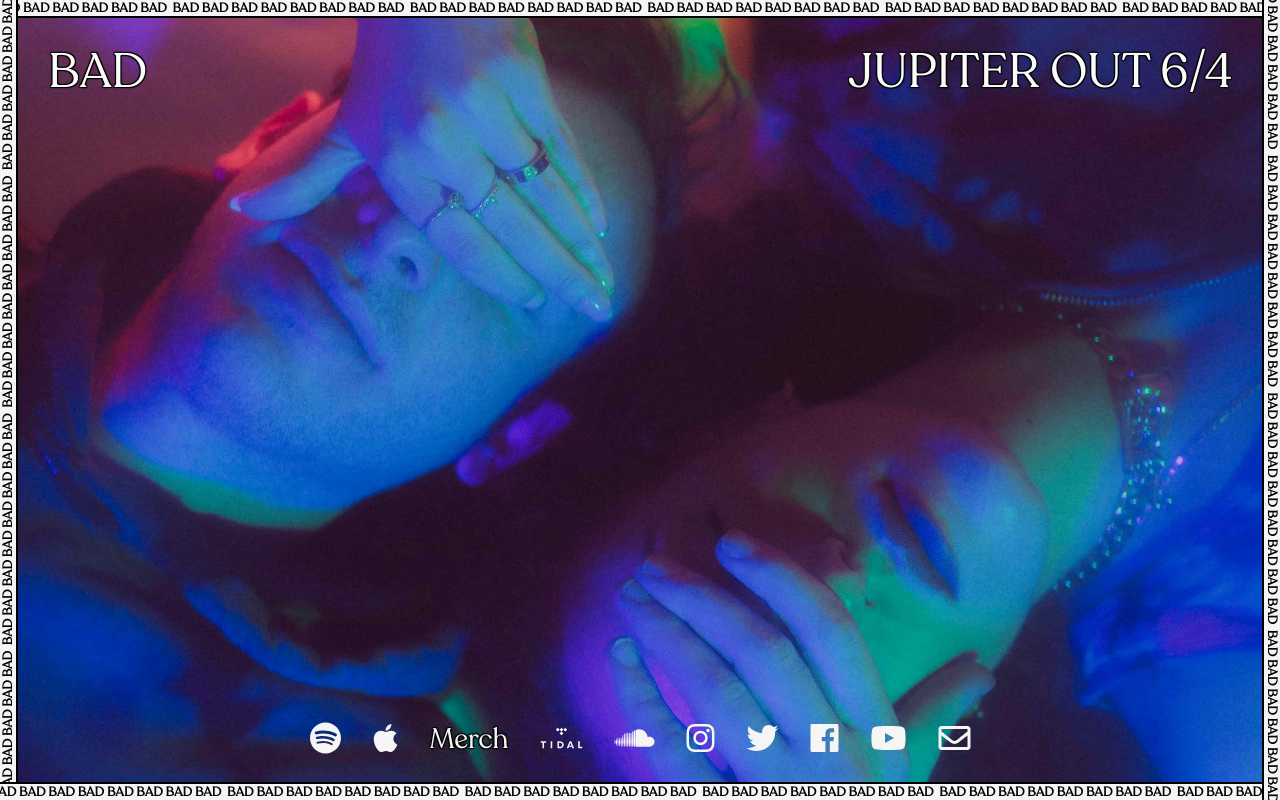
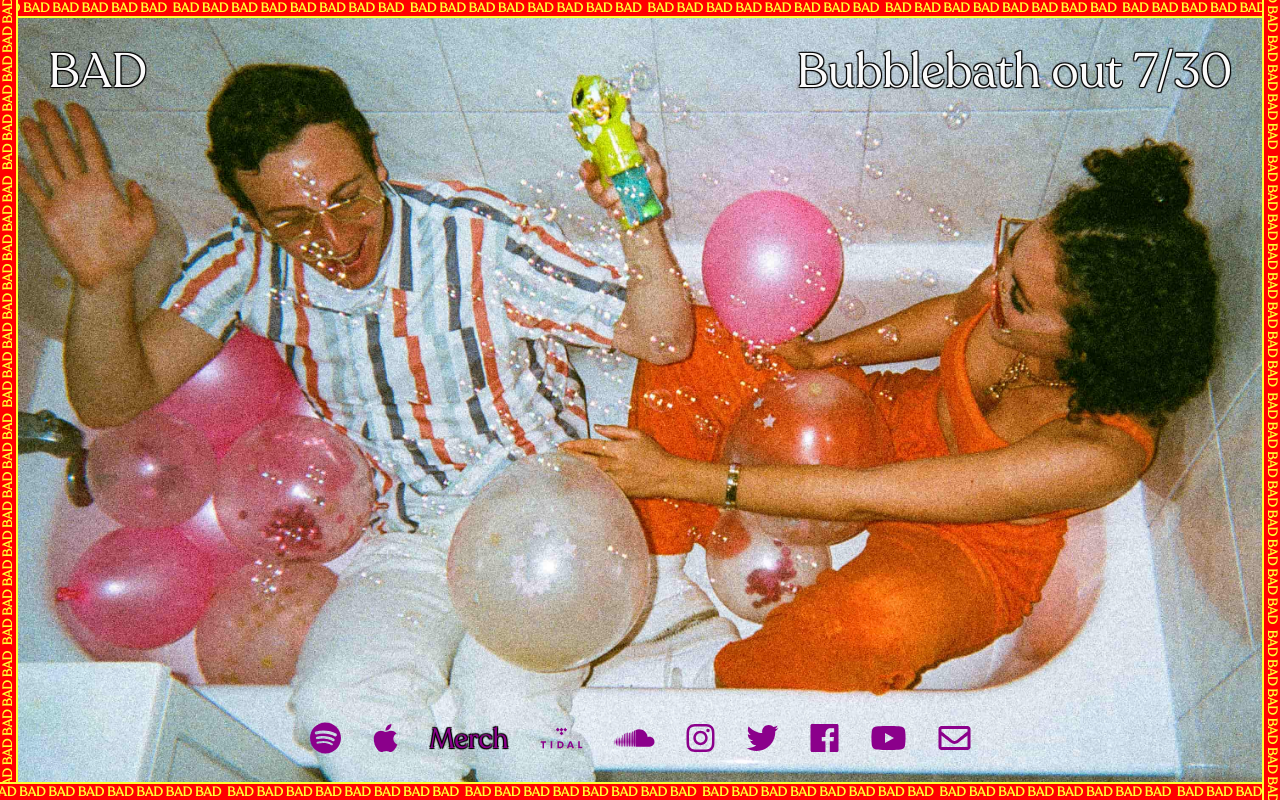
Before and after one commit to danhemerlein/bad, a website: page app/index.html in a window 1280 px wide. Drawn offline with Linux system fonts and the light colour scheme.

Commit message:
bb update

```diff
--- a/app/index.html
+++ b/app/index.html
@@ -56,9 +56,10 @@
     <main class="container">
       <h1 class="h1 aesthetic-font-modifier-outline-black">BAD</h1>
 
-      <!-- <h2 class="h2  aesthetic-font-modifier-outline-black">DIRTY LAUNDRY <br>OUT NOW</h2> -->
       <h2 class="h2 aesthetic-font-modifier-outline-black">
-        JUPITER OUT 6/4
+        <span class="mobile-h2">Bubblebath <br>out 7/30</span>
+        <span class="desktop-h2">Bubblebath out 7/30</span>
+
       </h2>
 
       <section class="hamburger-menu">
@@ -102,7 +103,7 @@
               target="_blank"
               rel="noopener"
             >
-              <span class="merch" role="link"> Merch </span>
+              <span class="merch  aesthetic-font-modifier-outline-black" role="link"> Merch </span>
             </a>
           </li>
 
@@ -223,7 +224,7 @@
               rel="noopener"
             >
               <span
-                class="merch aesthetic-font-modifier-outline-black"
+                class="desktop-merch aesthetic-font-modifier-outline-black"
                 role="link"
               >
                 Merch
--- a/app/scss/app.scss
+++ b/app/scss/app.scss
@@ -7,10 +7,11 @@
 
 .container {
   display: flex;
-  background-image: url("../assets/BAD-jupiter.jpg");
+  background-image: url("../assets/bubblebath.jpg");
   background-repeat: no-repeat;
   background-position: center;
-  background-size: cover;
+  background-size: contain;
+
   min-height: 100vh;
   justify-content: space-between;
   align-items: center;
@@ -19,10 +20,12 @@
   flex-direction: column;
   position: absolute;
   min-height: -webkit-fill-available;
+  background-color: lemonchiffon;
 
   @include common-bp(tablet) {
-    background-image: url("../assets/BAD-jupiter.jpg");
+    // background-image: url("../assets/BAD-jupiter.jpg");
     flex-direction: row;
+    background-size: cover;
     justify-content: center;
     height: 100vh;
     justify-content: space-between;
@@ -62,6 +65,20 @@
     margin-bottom: 0;
     padding-top: 3rem;
     padding-right: 3rem;
+  }
+}
+
+.mobile-h2 {
+  display: inline;
+  @include common-bp(tablet) {
+    display: none;
+  }
+}
+
+.desktop-h2 {
+  display: none;
+  @include common-bp(tablet) {
+    display: inline;
   }
 }
 
@@ -107,6 +124,7 @@
   @include common-bp(tablet) {
     display: flex;
     flex-direction: row;
+
   }
 }
 
@@ -140,6 +158,9 @@
   svg {
     path {
       fill: whitesmoke;
+      @include common-bp(tablet) {
+        fill: DarkMagenta;
+      }
     }
   }
 
@@ -270,6 +291,12 @@
   color: whitesmoke;
 }
 
+.desktop-merch {
+  font-family: "RecoletaR", serif;
+  font-size: 1.75rem;
+  color: DarkMagenta;
+}
+
 a {
   text-decoration: none;
 
@@ -285,10 +312,10 @@ a {
 /* Variables */
 :root {
   --first-color: #0000ff;
-  // --second-color: #ff0000;
-  --second-color: whitesmoke;
-  // --third-color: #ffff33;
-  --third-color: black;
+  --second-color: #ff0000;
+  // --second-color: whitesmoke;
+  --third-color: #ffff33;
+  // --third-color: black;
 }
 
 // Mixins
```
Also changed, not shown: app/assets/BAD-jupiter.jpg (deleted), app/assets/bubblebath.jpg (added), app/css/app.css.
